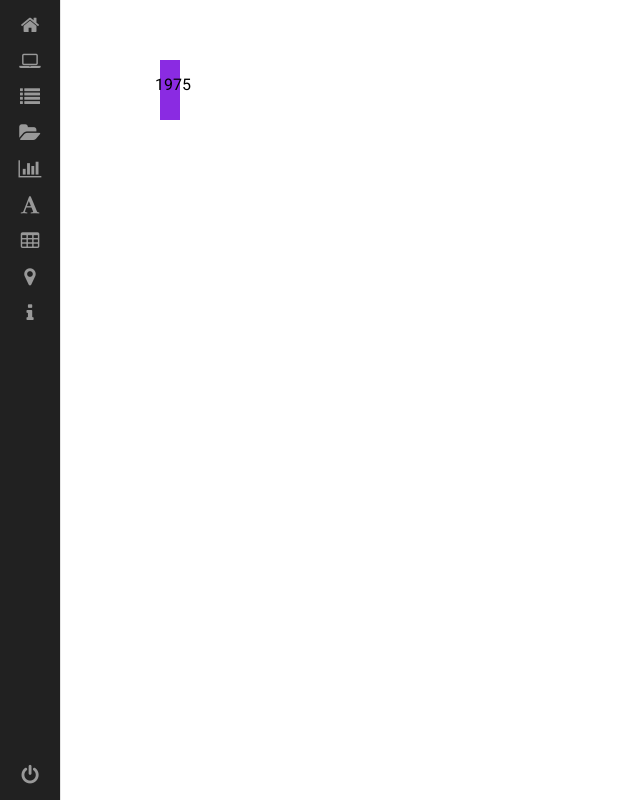
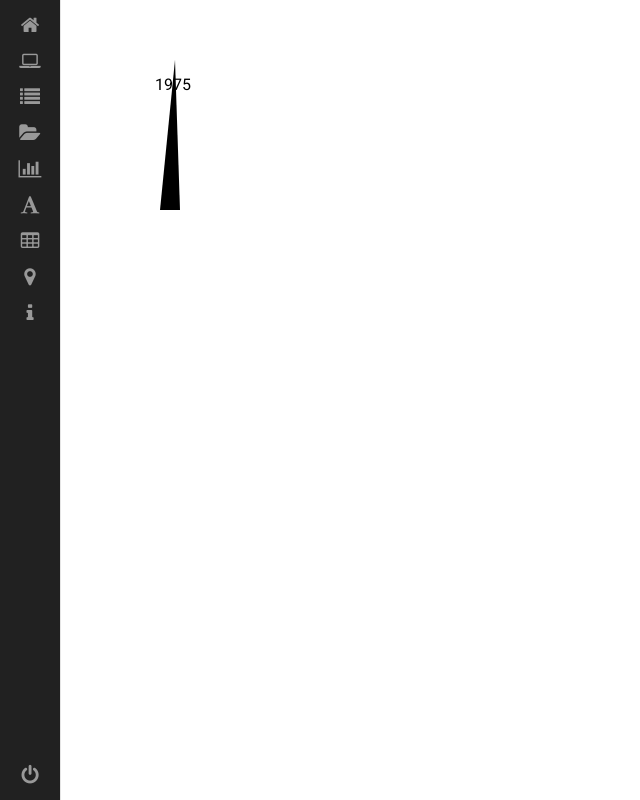
Before and after one commit to EldarKashaev/lime, an Angular app: page / in a window 1280 px wide. Shown: the whole page, without its empty margins (0-640 px from the left). Built offline with nearby package versions, Linux system fonts and the light colour scheme.

Commit message:
triangle

```diff
--- a/src/app/counter/counter.component.css
+++ b/src/app/counter/counter.component.css
@@ -15,16 +15,16 @@
 
 .counter .background {
   position: absolute;
-  top: 0px;
-  left: 0px;
-  background:blueviolet;
-  height: 60px;
-  width: 20px;
+  border-left: 5px solid transparent;
+  border-right: 15px solid transparent;
+  border-top: 150px solid black;
+  height: 0px;
+  width: 0px;
   animation-name: time;
-  animation-duration: 1s; /* or: Xms */
+  animation-duration: 1s;
   animation-iteration-count: infinite;
-  animation-timing-function: linear; /* or: ease, ease-in, ease-in-out, linear, cubic-bezier(x1, y1, x2, y2) */
-  animation-fill-mode: forwards; /* or: backwards, both, none */
+  animation-timing-function: linear;
+  animation-fill-mode: forwards;
 }
 
 @keyframes time {
```
